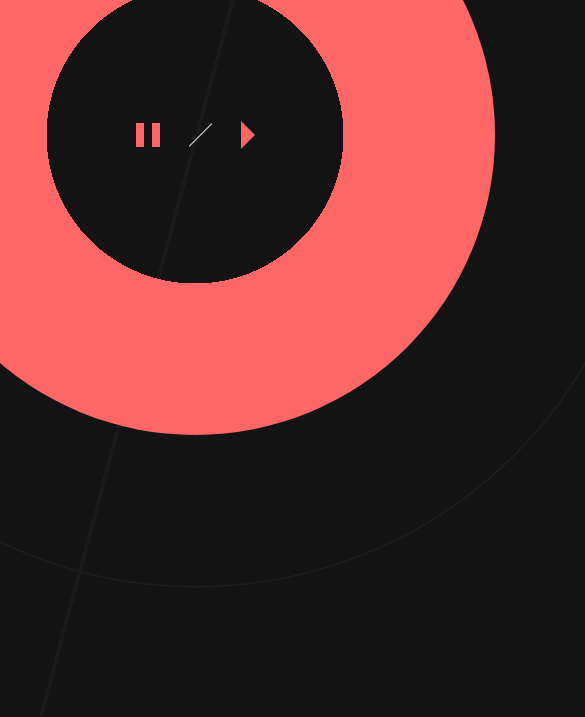
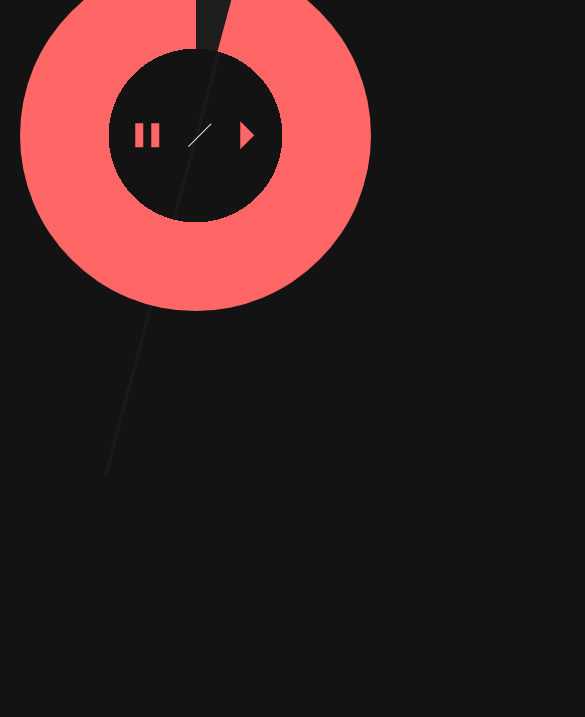
Before and after one commit to patrickhill/ticktock.rocks, a plain HTML site: page index.html in a window 390 px wide. Shown: the part 287-1004 px from the top of the page, 585 px wide, since content can reach past the window. After the commit the page ends 844 px from the top, so only its background shows below. Drawn offline with nearby package versions, Linux system fonts and the light colour scheme.

Commit message:
makes work on mobile

```diff
--- a/assets/css/text.css
+++ b/assets/css/text.css
@@ -16,8 +16,12 @@ h6,.h6 {
   line-height: .8;
 }
 h1,.h1 {
-  font-size: var(--font-size-h1);
   text-transform: uppercase;
+}
+@media(min-width:768px) {
+  h1,.h1 {
+    font-size: var(--font-size-h1);
+  }
 }
 h1.display,.h1.display {
   position: absolute;
--- a/assets/css/theme.css
+++ b/assets/css/theme.css
@@ -73,9 +73,15 @@ body {
 }
 .hemisphere-wrap {
   position: relative;
-  width: var(--timer-size);
-  height: var(--timer-size);
+  width: 90vw;
+  height: 90vw;
   -webkit-mask-image: radial-gradient(transparent 35%, black 35%);
+}
+@media (min-width:768px) {
+  .hemisphere-wrap {
+    width: var(--timer-size);
+    height: var(--timer-size);
+  }
 }
 .hemisphere-wrap-outer:before,
 .hemisphere-wrap-outer:after {
@@ -102,8 +108,14 @@ body {
   top: 0;
   left: 0;
   border: 1px solid var(--color-gray-dark);
-  transform: scale(1.5);
+  transform: scale(1.4);
   border-radius: 100%;
+  display: none;
+}
+@media(min-width:768px) {
+  .hemisphere-wrap-outer:after {
+    display: block;
+  }
 }
 .hemisphere,
 .hemisphere-clip {
```
